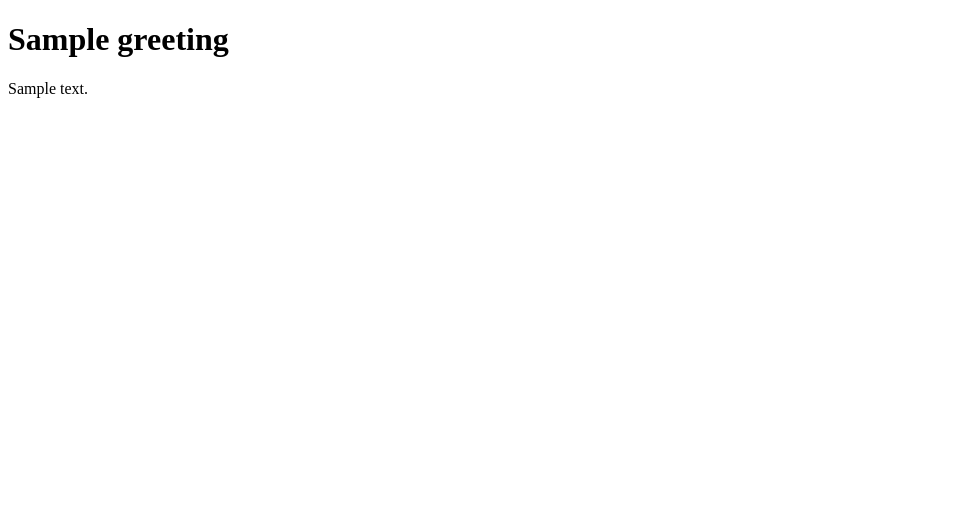
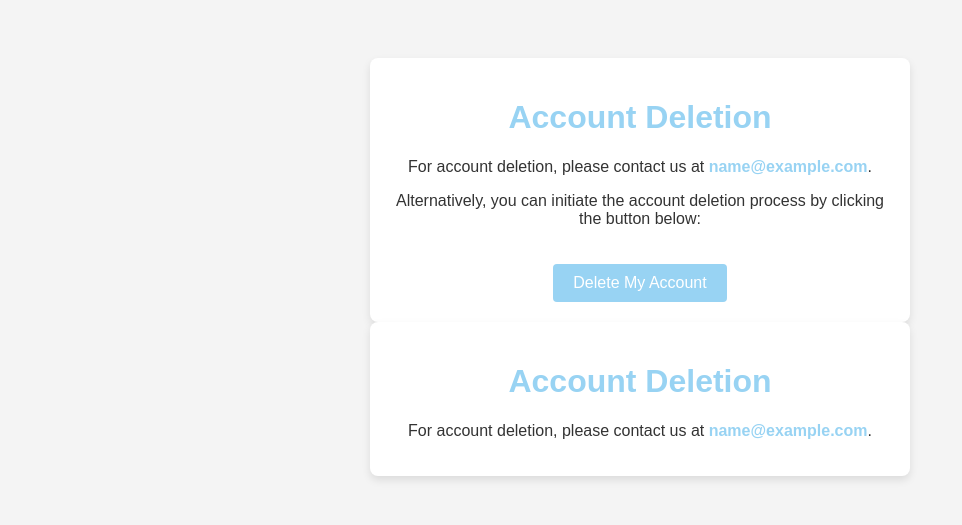
Before and after one commit to vedantpatel07756/Billapp, a Flask app: template application/templates/index.html in a window 1280 px wide. Shown: the top 525 px of the page, without its empty margins (0-962 px from the left). Run offline with Flask 3, Linux system fonts and the light colour scheme; the template is opened without the code that fills it: most values are stand-ins (such as "Sample title", 1, 10 or a date in 2020).

Commit message:
Update index.html

```diff
--- a/application/templates/index.html
+++ b/application/templates/index.html
@@ -1,13 +1,108 @@
-<!-- templates/index.html -->
 <!DOCTYPE html>
 <html lang="en">
 <head>
     <meta charset="UTF-8">
     <meta name="viewport" content="width=device-width, initial-scale=1.0">
-    <title>{{ title }}</title>
+    <title>Account Deletion - DEV-IT</title>
+    <style>
+        body {
+            font-family: Arial, sans-serif;
+            background-color: #f4f4f4;
+            text-align: center;
+            padding: 50px;
+        }
+        .container {
+            background-color: white;
+            padding: 20px;
+            border-radius: 8px;
+            box-shadow: 0 4px 8px rgba(0,0,0,0.1);
+            max-width: 500px;
+            margin: auto;
+        }
+        h1 {
+            color: #ff6600;
+        }
+        p {
+            color: #333;
+        }
+        .contact-email {
+            color: #ff6600;
+            font-weight: bold;
+        }
+        .btn {
+            display: inline-block;
+            padding: 10px 20px;
+            background-color: #ff6600;
+            color: white;
+            text-decoration: none;
+            border-radius: 4px;
+            margin-top: 20px;
+        }
+        .btn:hover {
+            background-color: #e65c00;
+        }
+    </style>
 </head>
 <body>
-    <h1>{{ greeting }}</h1>
-    <p>{{ content }}</p>
+    <div class="container">
+        <h1>Account Deletion</h1>
+        <p>For account deletion, please contact us at <span class="contact-email">{{ email }}</span>.</p>
+        <p>Alternatively, you can initiate the account deletion process by clicking the button below:</p>
+        <a href="{{ playstore_link }}" class="btn">Delete My Account</a>
+    </div>
 </body>
 </html>
+<!DOCTYPE html>
+<html lang="en">
+<head>
+    <meta charset="UTF-8">
+    <meta name="viewport" content="width=device-width, initial-scale=1.0">
+    <title>Account Deletion - DEV-IT</title>
+    <style>
+        body {
+            font-family: Arial, sans-serif;
+            background-color: #f4f4f4;
+            text-align: center;
+            padding: 50px;
+        }
+        .container {
+            background-color: white;
+            padding: 20px;
+            border-radius: 8px;
+            box-shadow: 0 4px 8px rgba(0,0,0,0.1);
+            max-width: 500px;
+            margin: auto;
+        }
+        h1 {
+            color: #98d3f3;
+        }
+        p {
+            color: #333;
+        }
+        .contact-email {
+            color: #98d3f3;
+            font-weight: bold;
+        }
+        .btn {
+            display: inline-block;
+            padding: 10px 20px;
+            background-color: #98d3f3;
+            color: white;
+            text-decoration: none;
+            border-radius: 4px;
+            margin-top: 20px;
+        }
+        .btn:hover {
+            background-color: #98d3f3;
+        }
+    </style>
+</head>
+<body>
+    <div class="container">
+        <h1>Account Deletion</h1>
+        <p>For account deletion, please contact us at <span class="contact-email">{{ email }}</span>.</p>
+        <!-- <p>Alternatively, you can initiate the account deletion process by clicking the button below:</p>
+        <a href="{{ playstore_link }}" class="btn">Delete My Account</a> -->
+    </div>
+</body>
+</html>
```
